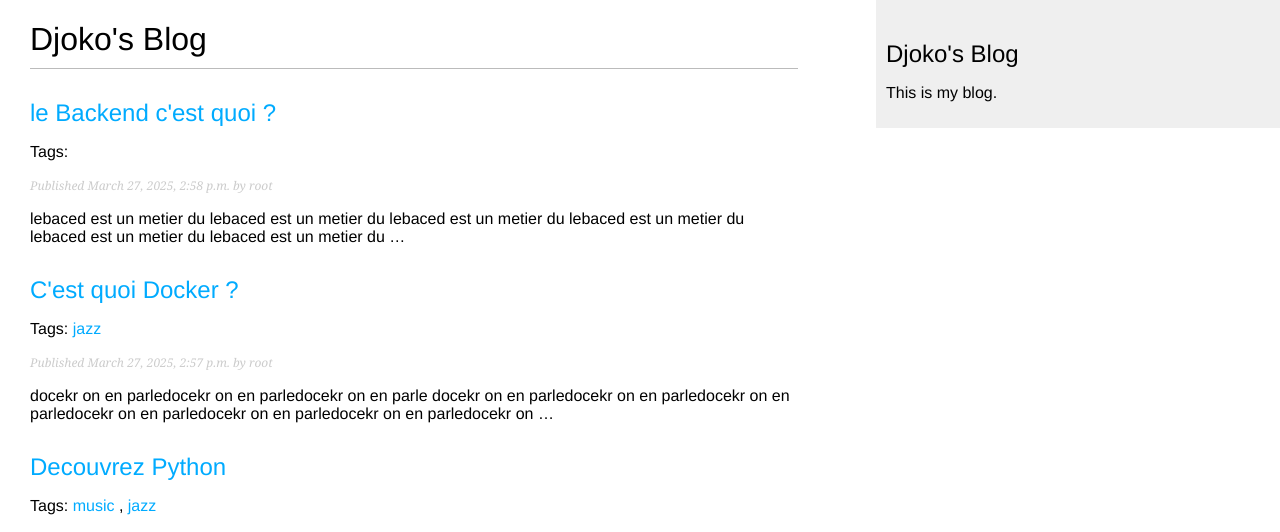
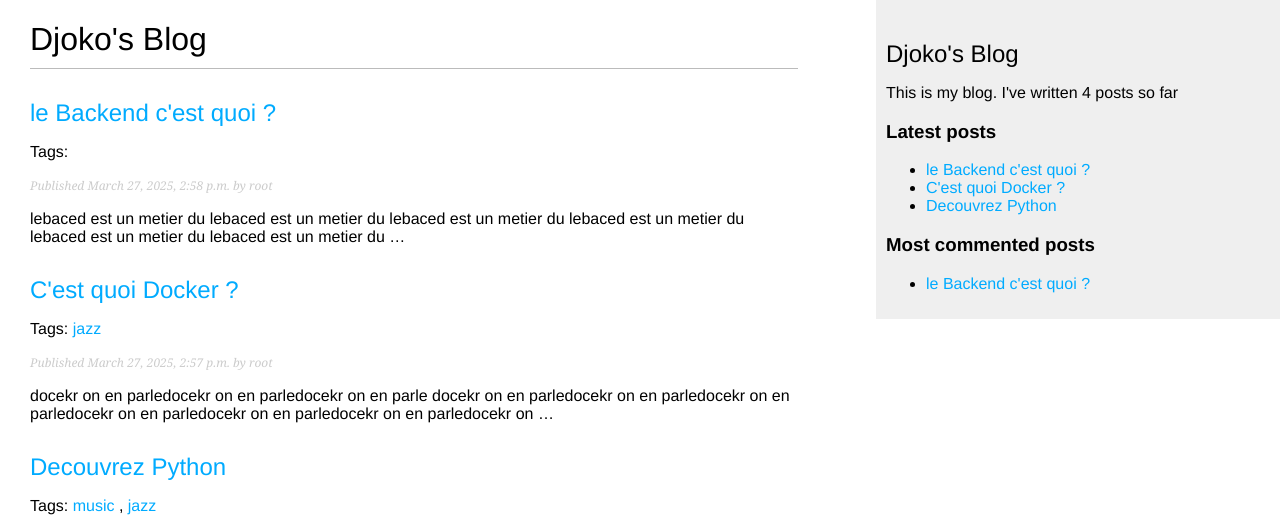
Before and after one commit to djokodev/djoko_blog, a Django app: page /blog/ in a window 1280 px wide. Shown: the top 532 px of the page. Run offline with Django 5.2, Linux system fonts and the light colour scheme; data comes from the database, SQL or seed files in the repository; parts of the project's set-up code (start-up, migrations or seed data) failed here and were passed over.

Commit message:
bigin create custom templates tags

```diff
--- a/blog/templates/blog/base.html
+++ b/blog/templates/blog/base.html
@@ -1,3 +1,4 @@
+{% load blog_tags %}
 {% load static %}
 <!DOCTYPE html>
 <html>
@@ -12,7 +13,24 @@
     </div>
     <div id="sidebar">
         <h2>Djoko's Blog</h2>
-        <p>This is my blog.</p>
+
+        <p>This is my blog. I've written {% total_posts %} posts so far</p>
+
+        <h3>Latest posts</h3>
+        {% show_latest_posts 3 %}
+
+        <h3>Most commented posts</h3>
+            {% get_most_commented_posts as most_commented_posts %}
+        <ul>
+            {% for post in most_commented_posts %}
+            <li>
+            <a href="{{ post.get_absolute_url }}">{{ post.title }}</a>
+            </li>
+
+            {% empty %}
+            <li>No posts yet.</li>
+            {% endfor %}
+        </ul>
     </div>
 </body>
 </html>
--- /dev/null
+++ b/blog/templates/blog/post/latest_posts.html
@@ -0,0 +1,7 @@
+<ul>
+    {% for post in latest_posts %}
+      <li>
+        <a href="{{ post.get_absolute_url }}">{{ post.title }}</a>
+      </li>
+    {% endfor %}
+</ul>
--- /dev/null
+++ b/blog/templatetags/blog_tags.py
@@ -0,0 +1,53 @@
+from django import template
+from ..models import Post
+from django.db.models import Count
+
+
+register = template.Library()
+
+
+@register.simple_tag
+def total_posts():
+    """Returns the total count of published posts."""
+    return Post.published.count()
+
+
+@register.inclusion_tag("blog/post/latest_posts.html")
+def show_latest_posts(count=5):
+    """
+    Renders the latest published posts using latest_posts.html template.
+
+    Args:
+        count (int): Number of latest posts to display. Defaults to 5.
+
+    Returns:
+        dict: Context containing latest posts for the template.
+    """
+    latest_posts = Post.published.order_by("-publish")[:count]
+    return {"latest_posts": latest_posts}
+
+
+@register.simple_tag
+def get_most_commented_posts(count=3):
+    """
+    Returns the most commented published posts.
+
+    This template tag retrieves published blog posts ordered by their comment count.
+    It uses Django's annotation and aggregation features to:
+    1. Count comments for each post using the 'comments' related name
+    2. Filter out posts with no comments (total_comments > 0)
+    3. Order posts by comment count in descending order
+    4. Limit results to specified count
+
+    Args:
+        count (int): Number of posts to return. Defaults to 3.
+
+    Returns:
+        QuerySet: Posts ordered by comment count in descending order, limited to 'count' results.
+                 Each post object includes a 'total_comments' annotation.
+    """
+    return (
+        Post.published.annotate(total_comments=Count("comments"))
+        .filter(total_comments__gt=0)
+        .order_by("-total_comments")[:count]
+    )
```
Also changed, not shown: blog/templatetags/__init__.py (added).
